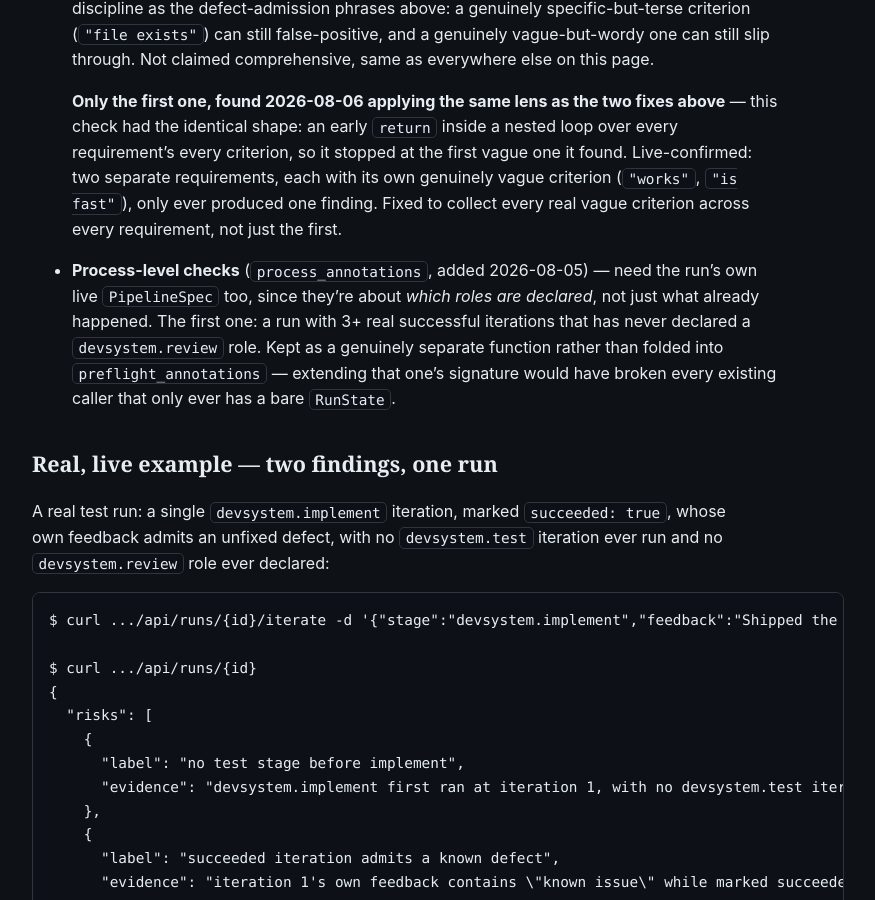
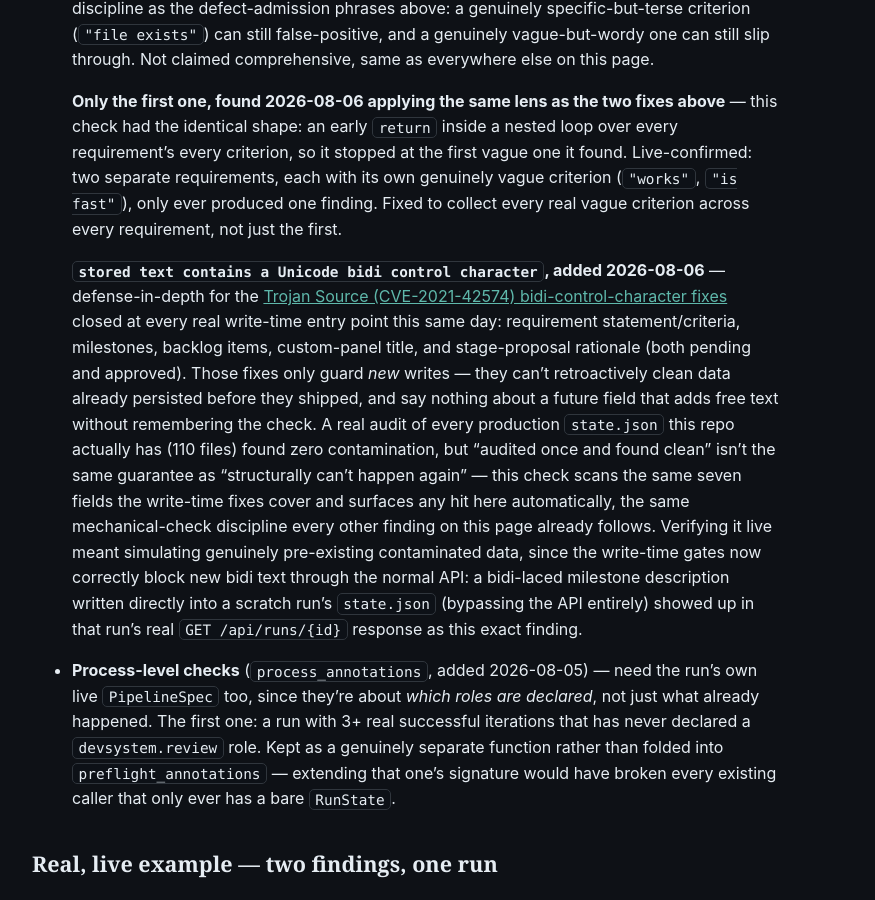
Before and after one commit to scimbe/CADS-devsystem-docs, a Jekyll site: the page built from _explanation/risk-annotations.md, in a window 1280 px wide and 900 px high, scrolled down 4853 px. Shown: the whole window, without its empty margins (322-1197 px from the left). Built offline with Jekyll 4.4.1, drawn with Linux system fonts in a browser that asks for light colours.

Commit message:
explanation: document the retroactive bidi-control-character risk check
Extends the history-only checks list (CADS-devsystem@6f7e89a) -- defense
in depth for the write-time bidi fixes, since those only guard new
writes. Notes the real 110-file audit that came back clean, and how
live verification meant simulating pre-existing contaminated data by
writing directly into a scratch run's state.json.

Co-Authored-By: Claude Sonnet 5 <noreply@anthropic.com>
Claude-Session: https://claude.ai/code/session_018FkngvdKnmVcAT84EZe7Ur

```diff
--- a/_explanation/risk-annotations.md
+++ b/_explanation/risk-annotations.md
@@ -199,6 +199,22 @@ LLM-judgment-in-disguise.
   requirements, each with its own genuinely vague criterion (`"works"`, `"is fast"`), only ever
   produced one finding. Fixed to collect every real vague criterion across every requirement, not
   just the first.
+
+  **`stored text contains a Unicode bidi control character`, added 2026-08-06** — defense-in-depth
+  for the [Trojan Source (CVE-2021-42574) bidi-control-character
+  fixes]({{ '/explanation/requirements-and-automode/' | relative_url }}) closed at every real
+  write-time entry point this same day: requirement statement/criteria, milestones, backlog items,
+  custom-panel title, and stage-proposal rationale (both pending and approved). Those fixes only
+  guard *new* writes — they can't retroactively clean data already persisted before they shipped,
+  and say nothing about a future field that adds free text without remembering the check. A real
+  audit of every production `state.json` this repo actually has (110 files) found zero
+  contamination, but "audited once and found clean" isn't the same guarantee as "structurally can't
+  happen again" — this check scans the same seven fields the write-time fixes cover and surfaces
+  any hit here automatically, the same mechanical-check discipline every other finding on this page
+  already follows. Verifying it live meant simulating genuinely pre-existing contaminated data,
+  since the write-time gates now correctly block new bidi text through the normal API: a bidi-laced
+  milestone description written directly into a scratch run's `state.json` (bypassing the API
+  entirely) showed up in that run's real `GET /api/runs/{id}` response as this exact finding.
 - **Process-level checks** (`process_annotations`, added 2026-08-05) — need the run's own live
   `PipelineSpec` too, since they're about *which roles are declared*, not just what already
   happened. The first one: a run with 3+ real successful iterations that has never declared a
```
